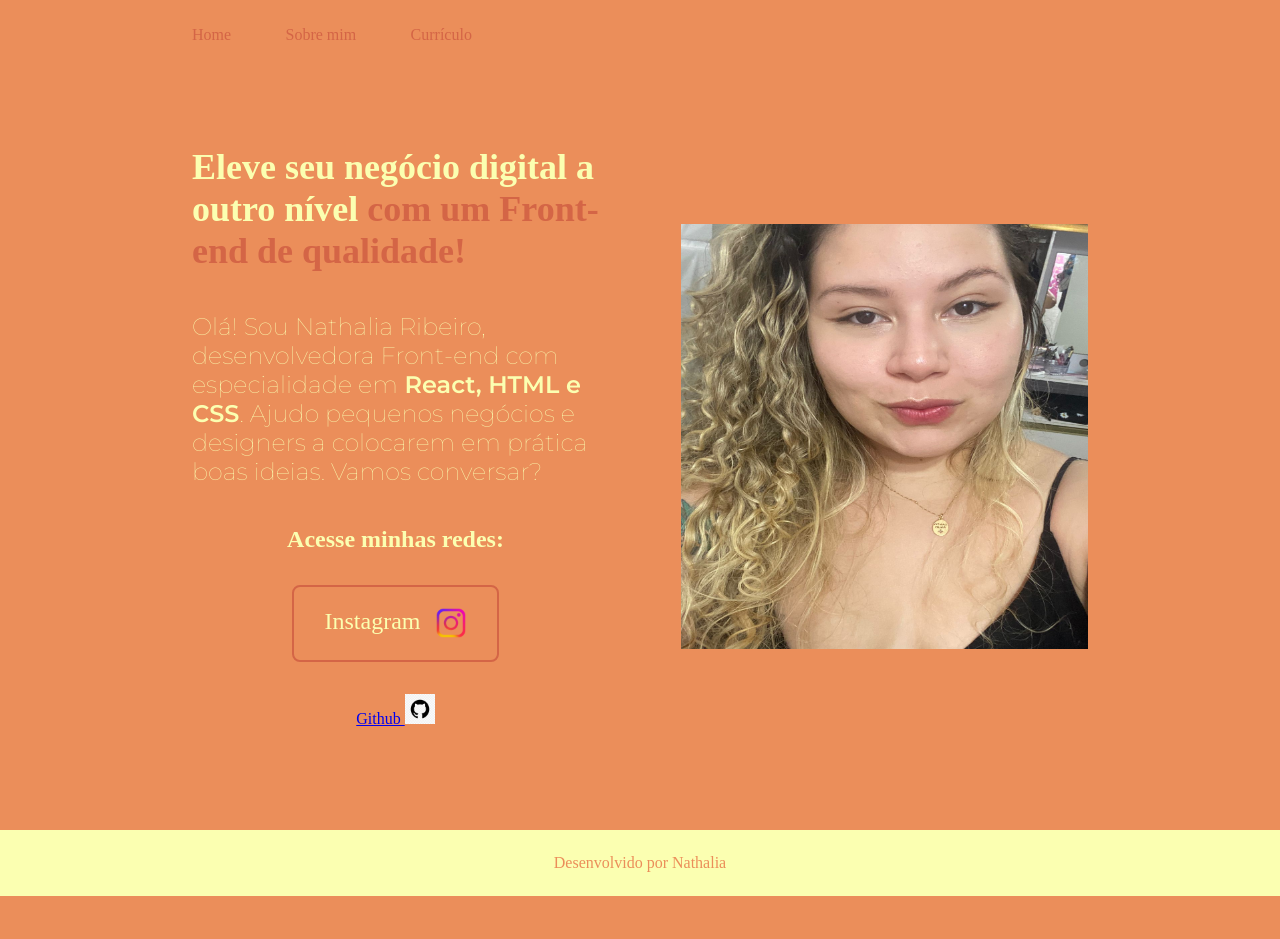
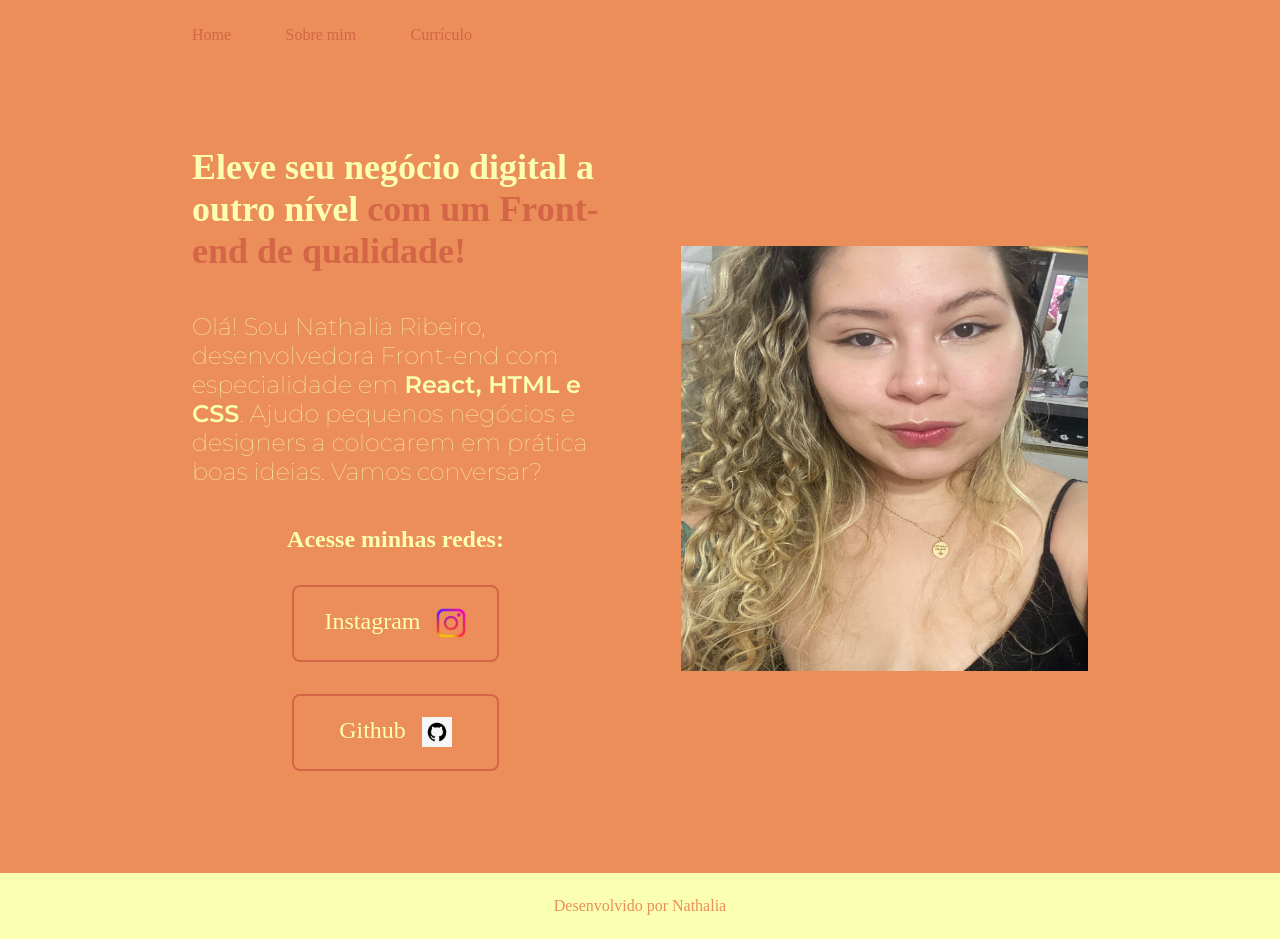
Before and after one commit to NathaliaFerreir4/portfolio, a plain HTML site: page index.html in a window 1280 px wide. Before the commit the page ends 896 px from the top, so only its background shows below. Drawn offline with Linux system fonts and the light colour scheme; a web font is replaced by a local one.

Commit message:
Update index.html

```diff
--- a/index.html
+++ b/index.html
@@ -25,7 +25,7 @@
         <a class="apresentacao__links__navegacao" href="https://instagram.com/naribeir0">Instagram
             <img class="apresentacao__links__link__icone" src="./assets/insta_icone.png" alt="Icone do Instagram">
         </a>
-        <a class="apresentacao__links__link" href="https://github.com/NathaliaFerreir4">Github
+        <a class="apresentacao__links__navegacao" href="https://github.com/NathaliaFerreir4">Github
             <img class="apresentacao__links__link__icone" src="./assets/git_icone.png" alt="Icone Github">
         </a>
         </div>
```
